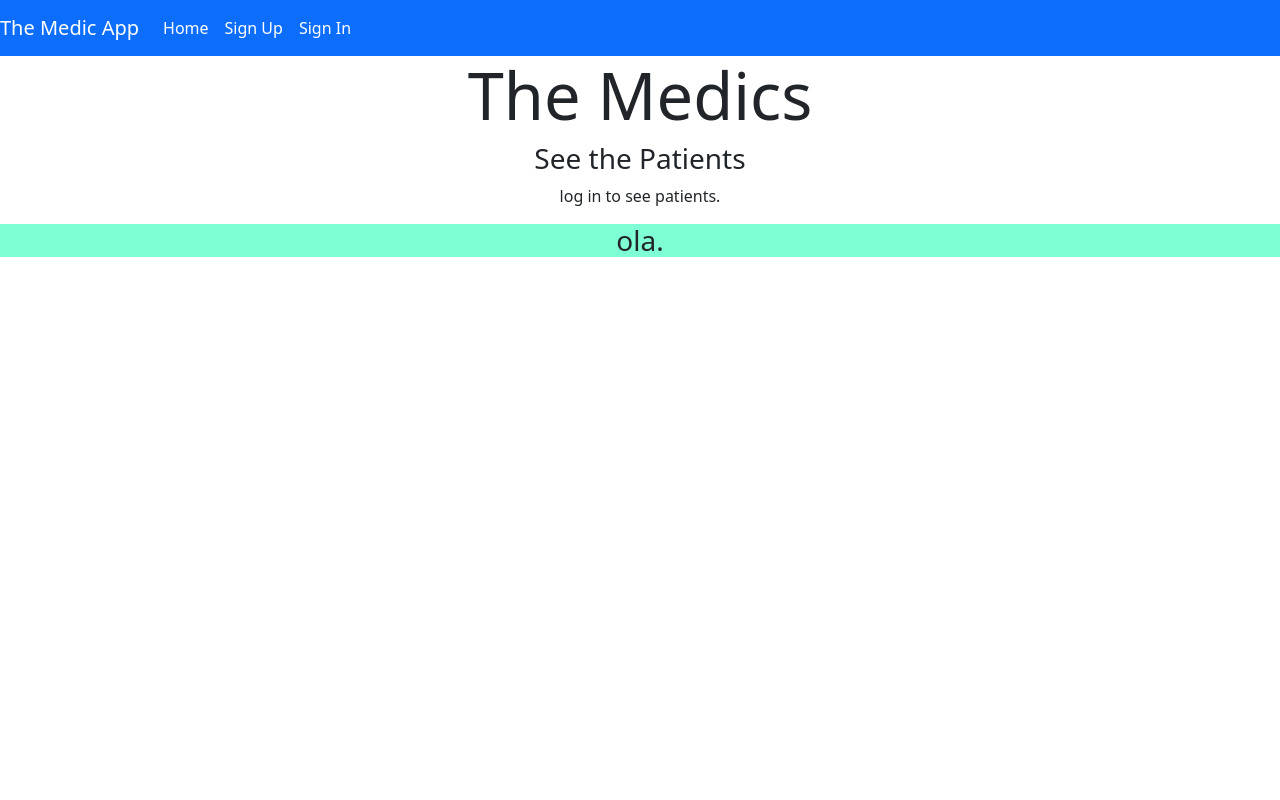
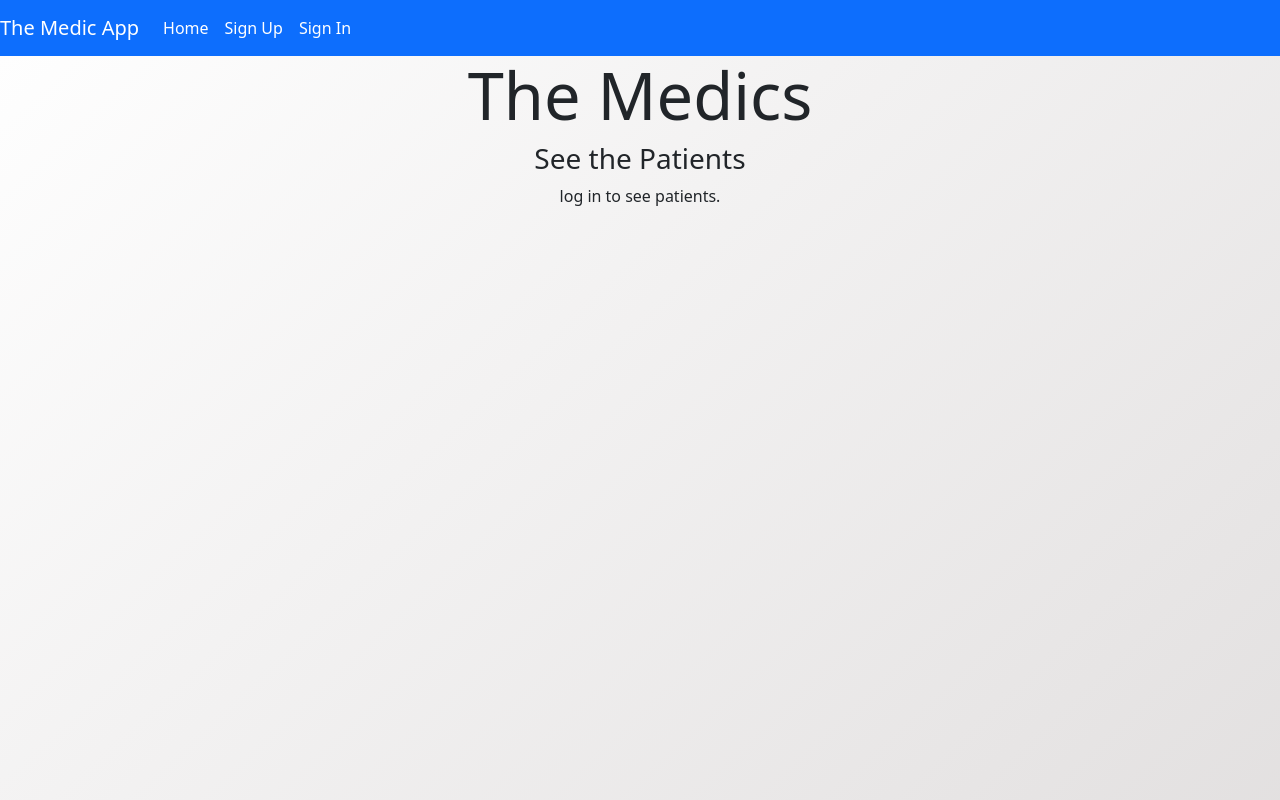
Before and after one commit to nickesparza/ga-project-3-client, a React (Create React App) app: page / in a window 1280 px wide. Shown: the top 800 px of the page. Built offline with nearby package versions, Linux system fonts and the light colour scheme.

Commit message:
Second edit .. Starting home page

```diff
--- a/src/components/Home.js
+++ b/src/components/Home.js
@@ -9,6 +9,9 @@ const Home = (props) => {
 	return (
 
 		<div className="homeContainerMiddleBody">
+				<div className="body-home-page">
+
+
 						<h2 className="h2themedics">The Medics</h2>
 
 						<h3>See the Patients</h3>
@@ -20,16 +23,17 @@ const Home = (props) => {
 								user={user}
 							/>
 							:
+
 							<p>log in to see patients.</p>
+
+
 						}
 
 						<footer className="footerHomeBody">
-					<h3>
-						ola.
-					</h3>
+
 						</footer>
 
-
+				</div>
 		</div>
 
 
--- a/src/components/shared/Header.js
+++ b/src/components/shared/Header.js
@@ -48,7 +48,7 @@ const alwaysOptions = (
 )
 
 const Header = ({ user }) => (
-	<Navbar bg='primary' variant='dark' expand='md'>
+	<Navbar className='navar-MASTER' bg='primary' variant='dark' expand='md'>
 		<Navbar.Brand>
             <Link to='/' style={linkStyle}>
                 The Medic App
--- a/src/index.css
+++ b/src/index.css
@@ -1,11 +1,24 @@
 body {
   margin: 0;
+
   font-family: -apple-system, BlinkMacSystemFont, 'Segoe UI', 'Roboto', 'Oxygen',
     'Ubuntu', 'Cantarell', 'Fira Sans', 'Droid Sans', 'Helvetica Neue',
     sans-serif;
   -webkit-font-smoothing: antialiased;
   -moz-osx-font-smoothing: grayscale;
 }
+.navar-MASTER{
+  color: brown;
+}
+
+.body-home-page{
+  height: 1200px;
+  background-image: linear-gradient(to bottom right, rgb(254, 254, 254),rgba(220, 217, 217, 0.99));
+}
+.copyrights-hm-page{
+  margin-bottom: 0%;
+}
+
 .p-info{
   font-weight: bold;
 }
@@ -23,12 +36,14 @@ code {
 .h2themedics{
   font-size: 65px;
 }
-.footerHomeBody{
-  margin-bottom: 1px;
+/* footer{
+  margin-top: 50%;
+} */
+/* .footerHomeBody{
+  margin-bottom: 0;
   background-color: aquamarine;
   justify-content: flex-end;
-  /*  */
-}
+} */
 
 .patient-treatment-cards{
 
```
Lines whose indentation alone changed are shown as unchanged.
